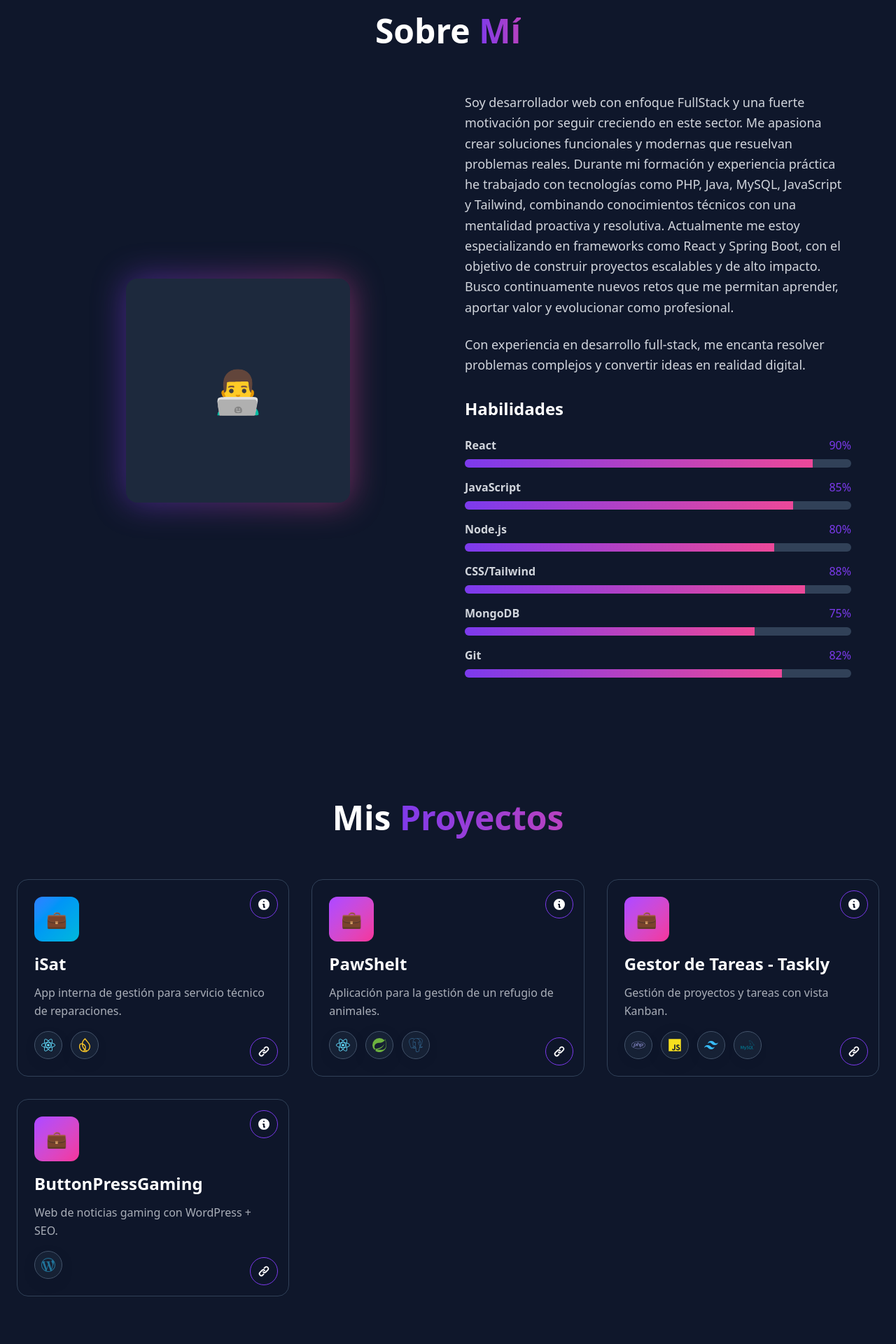
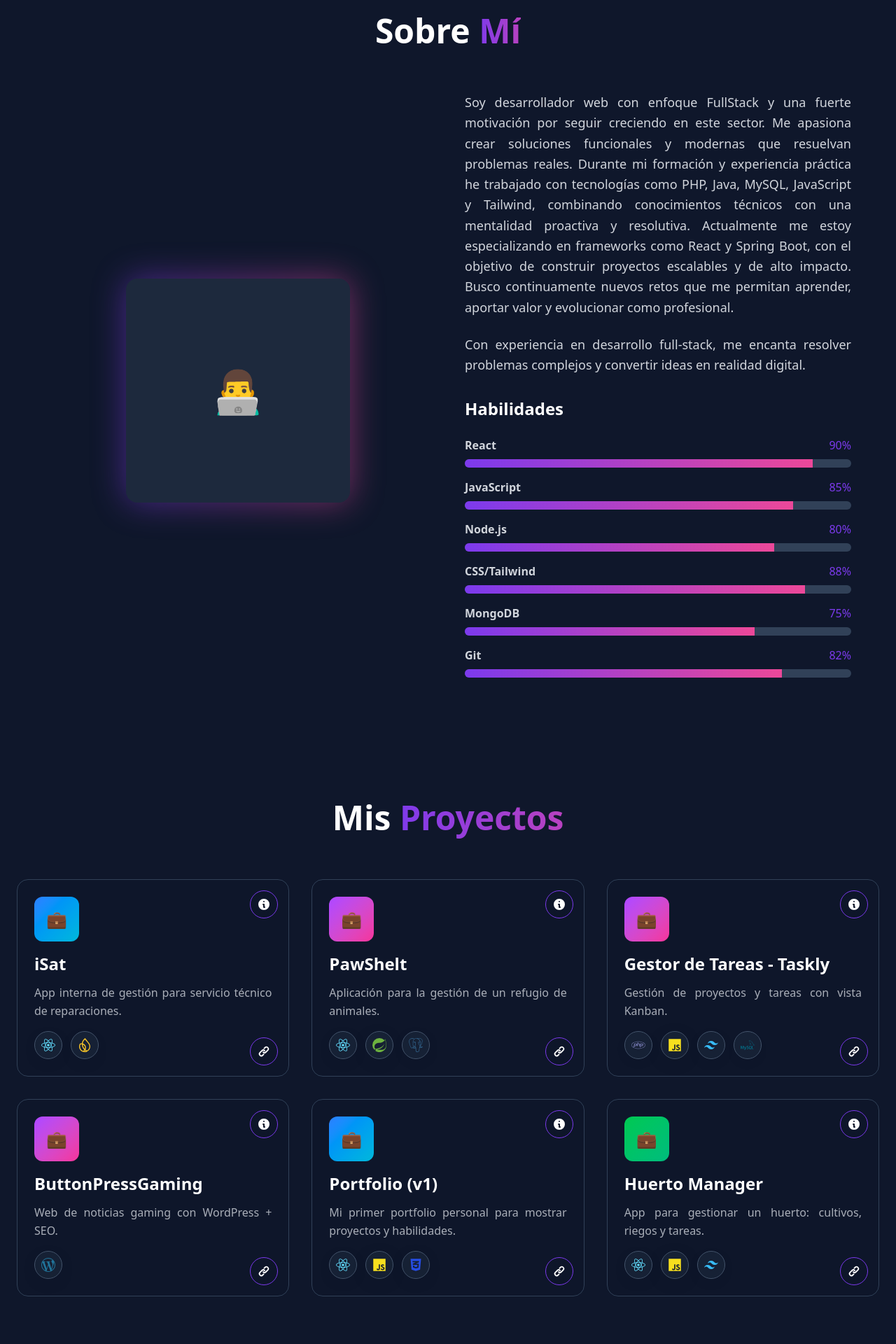
Before and after one commit to PabloDev96/portfolio_2.0, a React (Vite) app: page / in a window 1280 px wide. Shown: the part 860-2780 px from the top of the page at 70% size. Built offline with nearby package versions, Linux system fonts and the light colour scheme.

Commit message:
añado cards proyectos y mejoro estilos

```diff
--- a/src/components/About.jsx
+++ b/src/components/About.jsx
@@ -71,7 +71,7 @@ const About = () => {
 
                     <div>
                         <motion.p
-                            className="text-gray-300 text-lg mb-6 leading-relaxed"
+                            className="text-gray-300 text-lg mb-6 leading-relaxed text-justify"
                             initial={{ opacity: 0, y: 20 }}
                             animate={isInView ? { opacity: 1, y: 0 } : {}}
                             transition={{ duration: 0.8, delay: 0.2 }}
@@ -80,7 +80,7 @@ const About = () => {
                         </motion.p>
 
                         <motion.p
-                            className="text-gray-300 text-lg mb-8 leading-relaxed"
+                            className="text-gray-300 text-lg mb-8 leading-relaxed text-justify"
                             initial={{ opacity: 0, y: 20 }}
                             animate={isInView ? { opacity: 1, y: 0 } : {}}
                             transition={{ duration: 0.8, delay: 0.3 }}
--- a/src/components/Contact.jsx
+++ b/src/components/Contact.jsx
@@ -14,7 +14,7 @@ export default function Contact() {
                     viewport={{ once: true }}
                 >
                     <motion.h2
-                        className="text-4xl md:text-5xl font-bold text-white mb-4"
+                        className="text-4xl md:text-5xl font-bold mb-8 text-center"
                         initial={{ opacity: 0, y: 10 }}
                         whileInView={{ opacity: 1, y: 0 }}
                         transition={{ duration: 0.5 }}
--- a/src/components/Projects.jsx
+++ b/src/components/Projects.jsx
@@ -5,7 +5,7 @@ import { HiLink, HiInformationCircle, HiX } from "react-icons/hi";
 import { setParticlesAttractor } from "../utils/particlesAttractor";
 
 // Icons tech
-import { FaReact, FaPhp, FaJs } from "react-icons/fa";
+import { FaReact, FaPhp, FaJs, FaCss3Alt } from "react-icons/fa";
 import {
     SiFirebase,
     SiSpring,
@@ -25,6 +25,7 @@ const techIcons = {
     Tailwind: SiTailwindcss,
     MySQL: SiMysql,
     WordPress: SiWordpress,
+    CSS: FaCss3Alt,
 };
 
 const techColors = {
@@ -37,6 +38,7 @@ const techColors = {
     Tailwind: "#38BDF8",
     MySQL: "#00758F",
     WordPress: "#21759B",
+    CSS: "#264de4",
 };
 
 export default function Projects() {
@@ -86,6 +88,26 @@ export default function Projects() {
                 technologies: ["WordPress"],
                 color: "from-purple-500 to-pink-500",
                 link: "https://buttonpressgaming.es/",
+            },
+            {
+                id: "portfolio-v1",
+                title: "Portfolio (v1)",
+                summary: "Mi primer portfolio personal para mostrar proyectos y habilidades.",
+                details:
+                    "Mi primer portfolio hecho con React, JavaScript y CSS. Permite escoger entre 3 versiones, habiendo una estandar y dos interactivas con mini juegos (space invaders y mario bros).",
+                technologies: ["React", "JavaScript", "CSS"],
+                color: "from-blue-500 to-cyan-500",
+                link: "https://portfolio-oscx.vercel.app/",
+            },
+            {
+                id: "huerto-app",
+                title: "Huerto Manager",
+                summary: "App para gestionar un huerto: cultivos, riegos y tareas.",
+                details:
+                    "Aplicación para la gestión de un huerto. Permite organizar parcelas, registrar cultivos, programar riegos, llevar un calendario de tareas y anotar observaciones/producción para mejorar el seguimiento del huerto.",
+                technologies: ["React", "JavaScript", "Tailwind"],
+                color: "from-green-500 to-emerald-500",
+                link: "https://example.com",
             },
         ],
         []
@@ -202,7 +224,7 @@ export default function Projects() {
 
                                             <motion.p
                                                 layoutId={`desc-${p.id}`}
-                                                className="relative z-10 text-gray-300/80 mb-4 leading-relaxed"
+                                                className="relative z-10 text-gray-300/80 mb-4 leading-relaxed text-justify"
                                             >
                                                 {p.summary}
                                             </motion.p>
@@ -348,7 +370,7 @@ export default function Projects() {
                                             </motion.h3>
 
                                             <motion.p
-                                                className="text-gray-200/90 leading-relaxed mb-6"
+                                                className="text-gray-200/90 leading-relaxed mb-6 text-justify"
                                                 initial={{ opacity: 0 }}
                                                 animate={{ opacity: 1 }}
                                                 transition={{ duration: 0.25, delay: 0.05 }}
```
